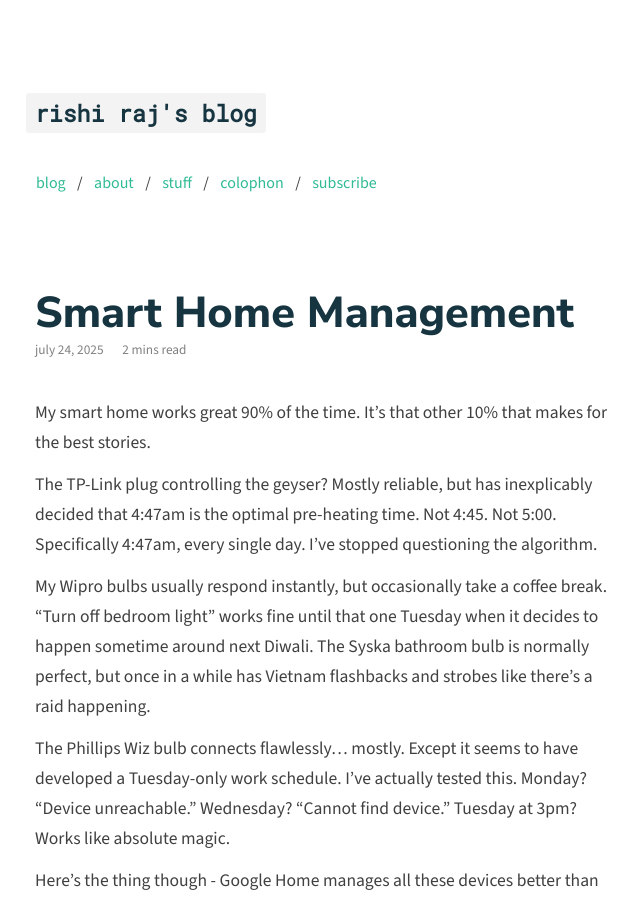
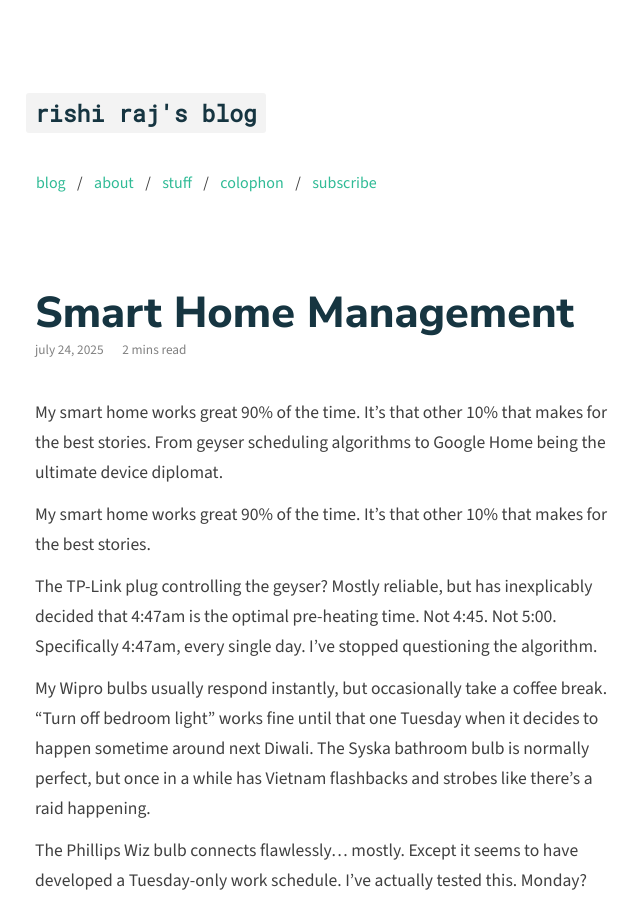
Before and after one commit to talkxo/rishiraj-blog-machine, a Jekyll site: the page built from _posts/2025-07-24-smart-home-chronicles.md, in a window 1280 px wide and 900 px high. Shown: the whole window, without its empty margins (317-957 px from the left). Built offline with Jekyll 4.4.1, drawn with Linux system fonts in a browser that asks for light colours; nearby versions of some CDN libraries.

Commit message:
Add description excerpt to Smart Home Management post

```diff
--- a/_posts/2025-07-24-smart-home-chronicles.md
+++ b/_posts/2025-07-24-smart-home-chronicles.md
@@ -5,6 +5,8 @@
 categories: [technology, humor]
 tags: [smart-home, iot]
 ---
+
+My smart home works great 90% of the time. It's that other 10% that makes for the best stories. From geyser scheduling algorithms to Google Home being the ultimate device diplomat.
 
 My smart home works great 90% of the time. It's that other 10% that makes for the best stories.
 
```
